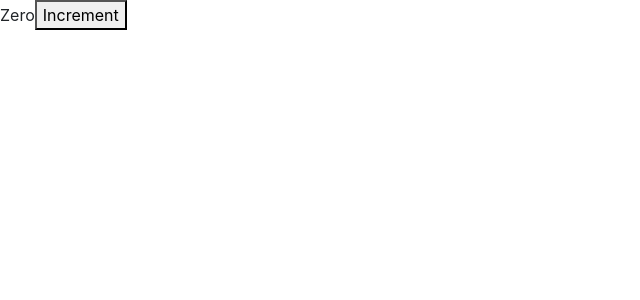
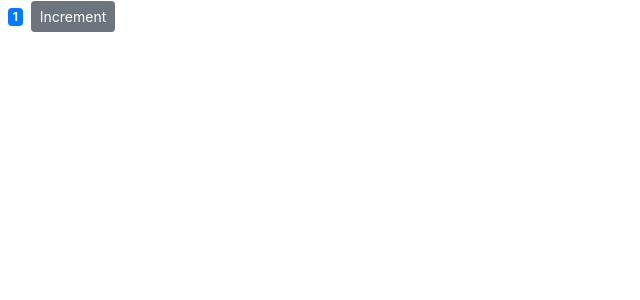
Before and after one commit to Drandoni/reactCounterApp, a React (Create React App) app: page / in a window 1280 px wide. Shown: the top 300 px of the page, without its empty margins (0-640 px from the left). Built offline with nearby package versions, Linux system fonts and the light colour scheme.

Commit message:
Added color to count

```diff
--- a/src/components/counter.jsx
+++ b/src/components/counter.jsx
@@ -2,16 +2,22 @@
 
 class Counter extends Component {
   state = {
-    count: 0,
+    count: 1,
   };
 
   render() {
     return (
       <React.Fragment>
-        <span>{this.formatCount()}</span>
-        <button>Increment</button>
+        <span className={this.getBadgeClasses()}>{this.formatCount()}</span>
+        <button className="btn btn-secondary btn-sm">Increment</button>
       </React.Fragment>
     );
+  }
+
+  getBadgeClasses() {
+    let classes = "badge m-2 badge-";
+    classes += this.state.count === 0 ? "warning" : "primary";
+    return classes;
   }
 
   formatCount() {
```
